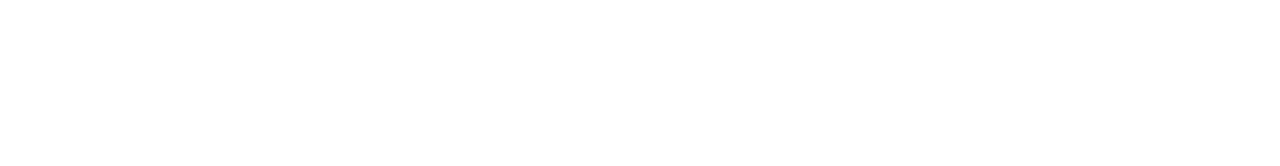
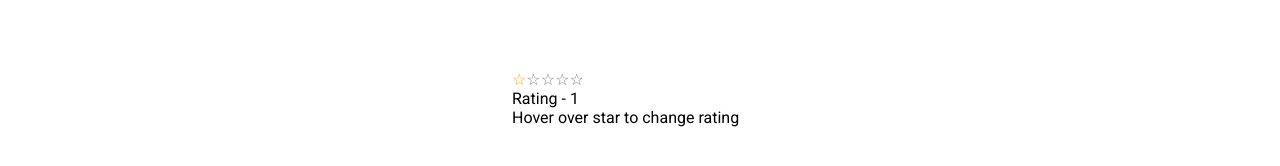
Before and after one commit to Amanp30/aasan-components, a Next.js app: page /starrating in a window 1280 px wide. Before the commit this address had no page. Shown: the part 170-336 px from the top of the page. Built offline with nearby package versions, Linux system fonts and the light colour scheme.

Commit message:
new logo

```diff
--- /dev/null
+++ b/components/starrating.js
@@ -0,0 +1,22 @@
+import React, { useState } from "react";
+
+function StarRating({ initialRating, setRating }) {
+  return (
+    <div>
+      {[1, 2, 3, 4, 5].map((value) => {
+        const selected = value <= initialRating;
+        return (
+          <span
+            key={value}
+            onMouseEnter={(e) => setRating(value)}
+            style={{ color: selected ? "orange" : "gray" }}
+          >
+            ☆
+          </span>
+        );
+      })}
+    </div>
+  );
+}
+
+export default StarRating;
--- /dev/null
+++ b/pages/starrating.js
@@ -0,0 +1,14 @@
+import React, { useState } from "react";
+import Rating from "../components/starrating";
+function starrating() {
+  const [rating, setrating] = useState(1);
+  return (
+    <div style={{ position: "fixed", top: "30%", left: "40%" }}>
+      <Rating initialRating={rating} setRating={setrating} />
+      Rating - {rating}
+      <p>Hover over star to change rating</p>
+    </div>
+  );
+}
+
+export default starrating;
```
Also changed, not shown: components/videocomponent.js (+5 -2 lines), 1 other file (tests, documents, lock files or other folders).
